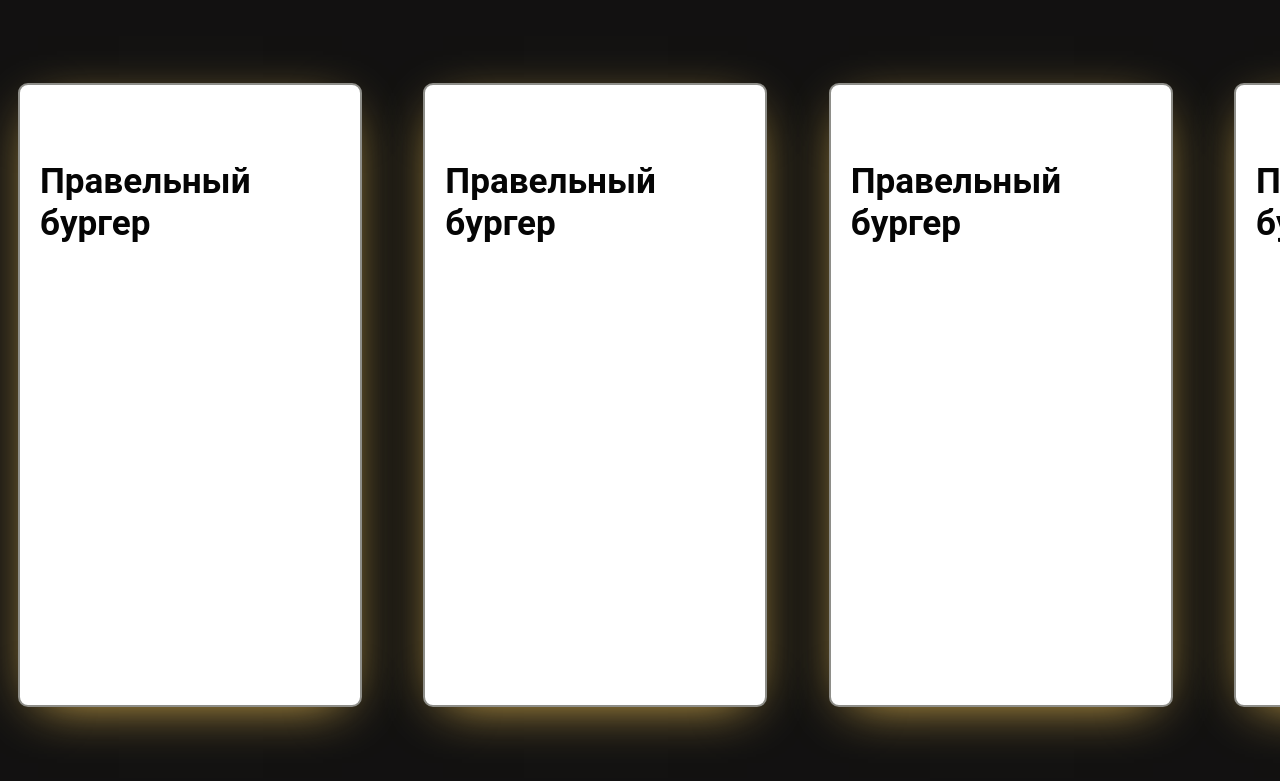
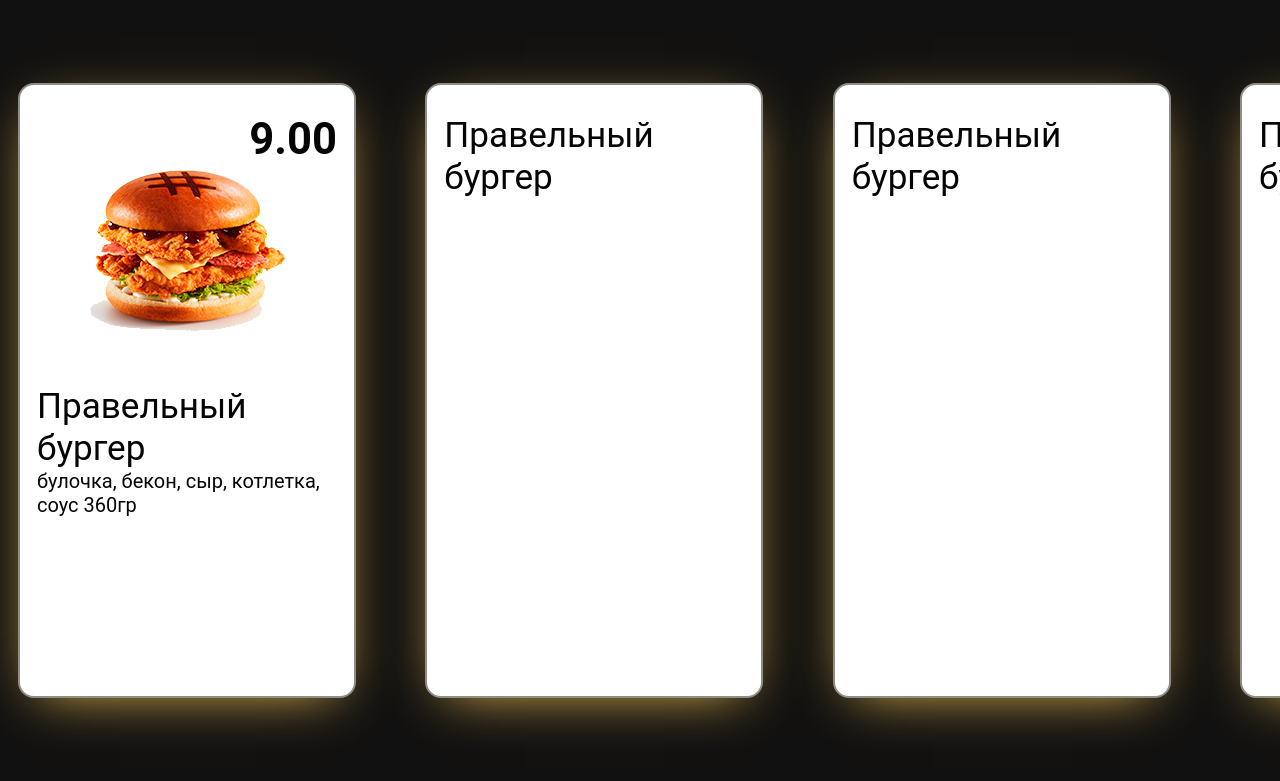
Before and after one commit to jakemidway/burger, a plain HTML site: page index.html in a window 1280 px wide. Shown: the part 1437-2218 px from the top of the page. Drawn offline with Linux system fonts and the light colour scheme.

Commit message:
ковырял карты

```diff
--- a/index.html
+++ b/index.html
@@ -71,8 +71,10 @@
 				</div>
 				<div class="cards-menu">
 					<div class="card">
-						<!-- <img src="img/card-burger.png" alt="burger"> -->
+						<div class="price">9.00</div>
+						<img src="img/mini-burger.png" alt="burger">
 						<h3>Правельный<br>бургер</h3>
+						<p>булочка, бекон, сыр, котлетка, соус 360гр</p>
 					</div><div class="card">
 						<h3>Правельный<br>бургер</h3>
 					</div><div class="card">
--- a/style/style.css
+++ b/style/style.css
@@ -28,6 +28,9 @@ h1{
 h2{
 	font-size: 60px;
 	font-weight: normal;
+	margin: 0;
+}
+h3{
 	margin: 0;
 }
 a{
@@ -270,10 +273,9 @@ header{
 	color: #050505;
 	background: #fff;
 	border: 2px solid #8e8e89;
-	border-radius: 10px;
-	padding: 40px 20px;
+	border-radius: 16px;
+	padding: 29px 17px 42px;
 	box-shadow: 0px 12px 53px -20px #FECF5A;
-
 
 	width: 300px;
 	height: 540px;
@@ -281,9 +283,22 @@ header{
 .card:hover{
 	border: 2px solid #fecf5a;
 }
+.price{
+	position: absolute;
+	right: 17px;
+	font-weight: bold;
+	font-size: 43.6px;
+
+}
 .card img{
-	position: absolute;
-	top: 0;
-	left: 0;
-	z-index: 0;
+	display: block;
+	padding-top: 56px;
+	margin: 0 auto;
+	margin-bottom:53px;
 }
+.card h3{
+	font-weight: normal;
+}
+.card p{
+	font-size: 20px;
+}
```
Also changed, not shown: img/mini-burger.png (added).
